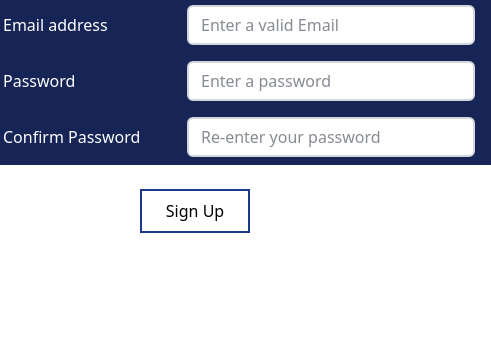
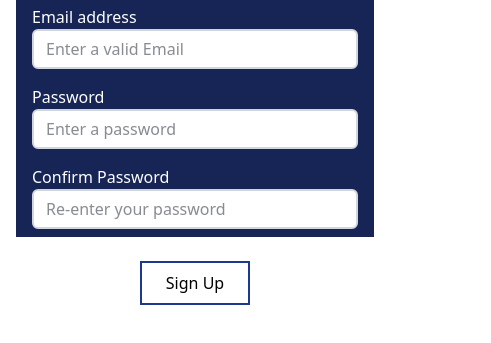
Before and after one commit to KarimElmouslemany/Symptom-Checker-Web-App, a website: page Public/Sign_Up.html in a window 390 px wide. Shown: the part 151-494 px from the top of the page, 491 px wide, since content can reach past the window. Drawn offline with Linux system fonts and the light colour scheme.

Commit message:
Fix mobile form overflow and improve responsive styling

```diff
--- a/Public/Sign_Up.html
+++ b/Public/Sign_Up.html
@@ -23,7 +23,7 @@
       <form
         id="signup_form"
         novalidate
-        class="max-w-md mx-auto flex flex-col items-center"
+        class="w-full max-w-lg mx-auto flex flex-col items-center px-4"
       >
         <h1
           id="heading_singup"
@@ -33,11 +33,11 @@
         </h1>
         <div
           id="signup_username"
-          class="bg-blue-950 mx-auto px-4 flex items-center gap-2"
+          class="bg-blue-950 w-full px-4 py-2 flex flex-col md:flex-row md:items-center gap-y-2 md:gap-y-0 md:gap-x-2 rounded-t-md"
         >
           <label
             for="signup_email_input"
-            class="text-white p-4 w-48 whitespace-nowrap"
+            class="text-white w-full md:w-44 md:shrink-0 md:whitespace-nowrap"
             >Email address</label
           >
           <input
@@ -47,16 +47,16 @@
             placeholder="Enter a valid Email"
             aria-required="true"
             required
-            class="w-2xs rounded-md bg-white px-3 py-1.5 text-base text-gray-900 border-2 border-gray-300 focus:outline-2 focus:-outline-offset-2 focus:outline-blue-800 sm:text-sm/6"
+            class="w-full min-w-0 md:flex-1 rounded-md bg-white px-3 py-1.5 text-base text-gray-900 border-2 border-gray-300 focus:outline-2 focus:-outline-offset-2 focus:outline-blue-800 sm:text-sm/6"
           />
         </div>
         <div
           id="singup_password"
-          class="bg-blue-950 mx-auto px-4 flex items-center gap-2"
+          class="bg-blue-950 w-full px-4 py-2 flex flex-col md:flex-row md:items-center gap-y-2 md:gap-y-0 md:gap-x-2"
         >
           <label
             for="signup_password_input"
-            class="text-white p-4 w-48 whitespace-nowrap"
+            class="text-white w-full md:w-44 md:shrink-0 md:whitespace-nowrap"
             >Password</label
           >
           <input
@@ -67,16 +67,16 @@
             aria-required="true"
             minlength="6"
             required
-            class="w-2xs rounded-md bg-white px-3 py-1.5 text-base text-gray-900 border-2 border-gray-300 focus:outline-2 focus:-outline-offset-2 focus:outline-blue-800 sm:text-sm/6"
+            class="w-full min-w-0 md:flex-1 rounded-md bg-white px-3 py-1.5 text-base text-gray-900 border-2 border-gray-300 focus:outline-2 focus:-outline-offset-2 focus:outline-blue-800 sm:text-sm/6"
           />
         </div>
         <div
           id="signup_password_confirm"
-          class="bg-blue-950 mx-auto px-4 flex items-center gap-2"
+          class="bg-blue-950 w-full px-4 py-2 flex flex-col md:flex-row md:items-center gap-y-2 md:gap-y-0 md:gap-x-2 rounded-b-md"
         >
           <label
             for="signup_password_confirm_input"
-            class="text-white p-4 w-48 whitespace-nowrap"
+            class="text-white w-full md:w-44 md:shrink-0 md:whitespace-nowrap relative -top-1 md:top-0"
           >
             Confirm Password
           </label>
@@ -89,7 +89,7 @@
             minlength="6"
             required
             aria-required="true"
-            class="w-2xs rounded-md bg-white px-3 py-1.5 text-base text-gray-900 border-2 border-gray-300 focus:outline-2 focus:-outline-offset-2 focus:outline-blue-800 sm:text-sm/6"
+            class="w-full min-w-0 md:flex-1 rounded-md bg-white px-3 py-1.5 text-base text-gray-900 border-2 border-gray-300 focus:outline-2 focus:-outline-offset-2 focus:outline-blue-800 sm:text-sm/6"
           />
         </div>
         <p
```
Also changed, not shown: Public/index.html (+7 -7 lines).
